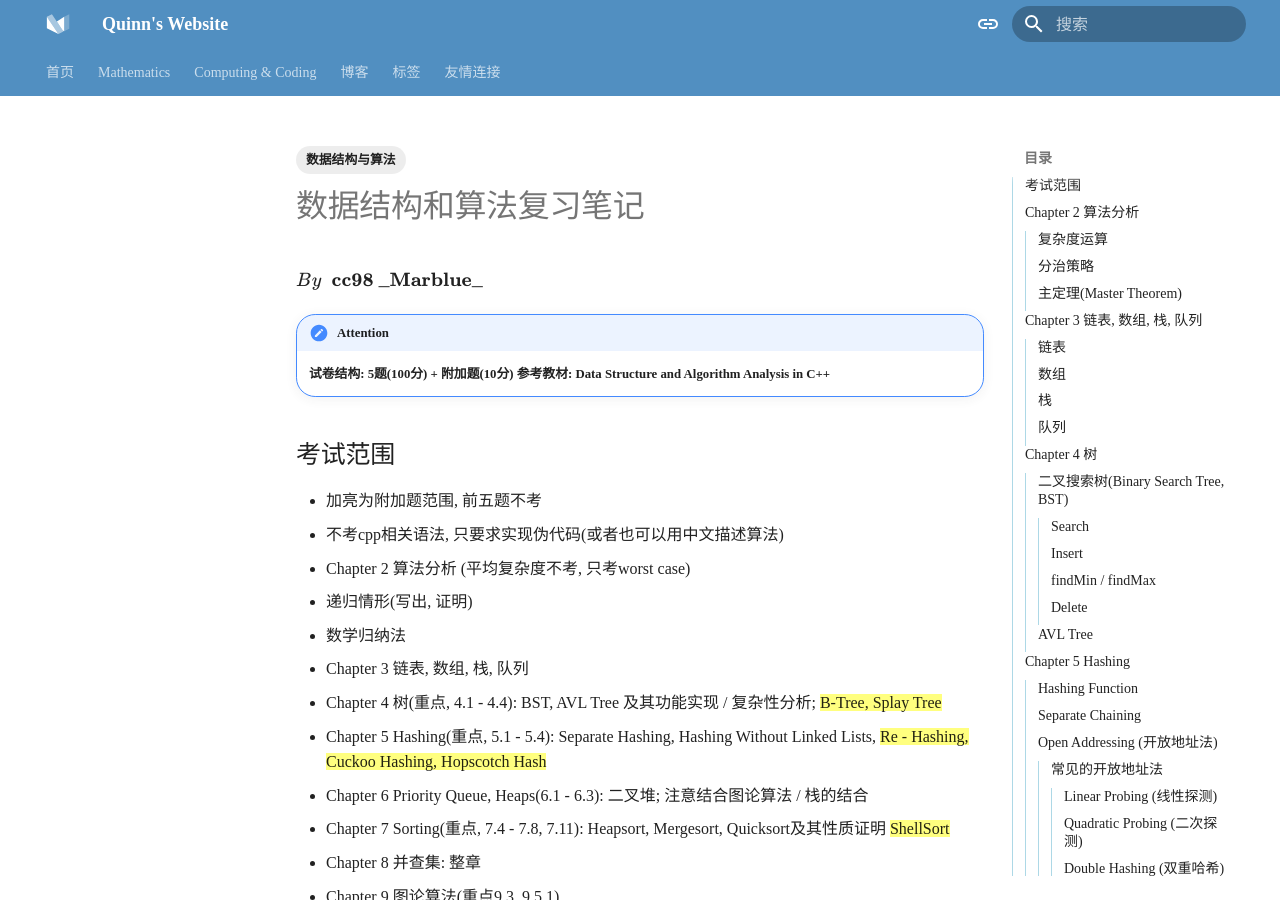
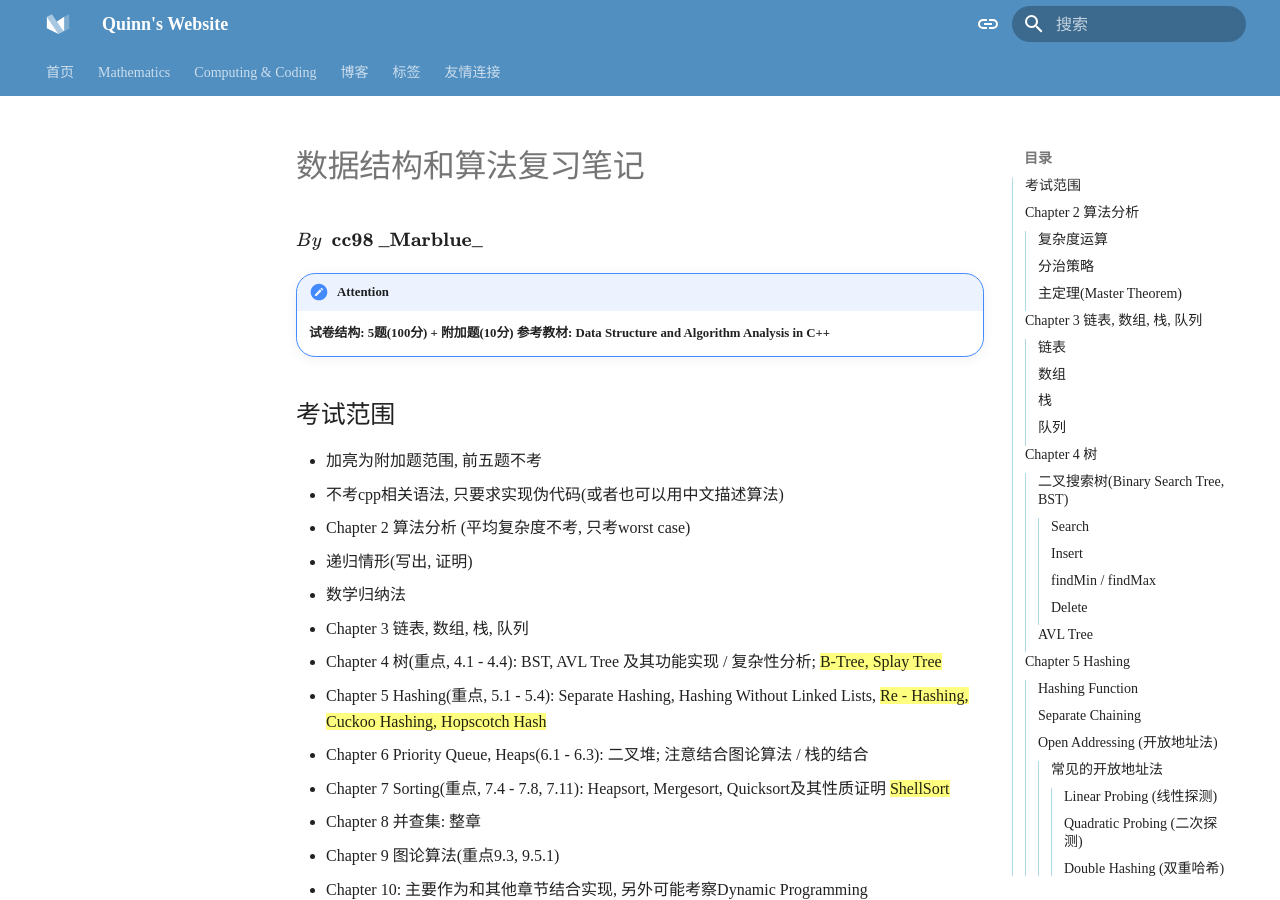
Before and after one commit to Quinn-DJ/quinn-dj.github.io, an MkDocs documentation site: the page built from docs/coding/dsa/Review/Review.md, in a window 1280 px wide and 900 px high. Built offline with MkDocs 1.6.1 and Material for MkDocs 9.7.7, drawn with Linux system fonts in a browser that asks for light colours; comment, search, counter and statistics services are not loaded; a style sheet for code colours, icons or effects is not loaded.

Commit message:
修改了标签

```diff
--- a/docs/coding/dsa/Review/Review.md
+++ b/docs/coding/dsa/Review/Review.md
@@ -3,8 +3,6 @@
 authors: [Quinn]
 comments: true
 date: 2025-01-14
-tags:
-  - 数据结构与算法
 ---
 
 # 数据结构和算法复习笔记
```
